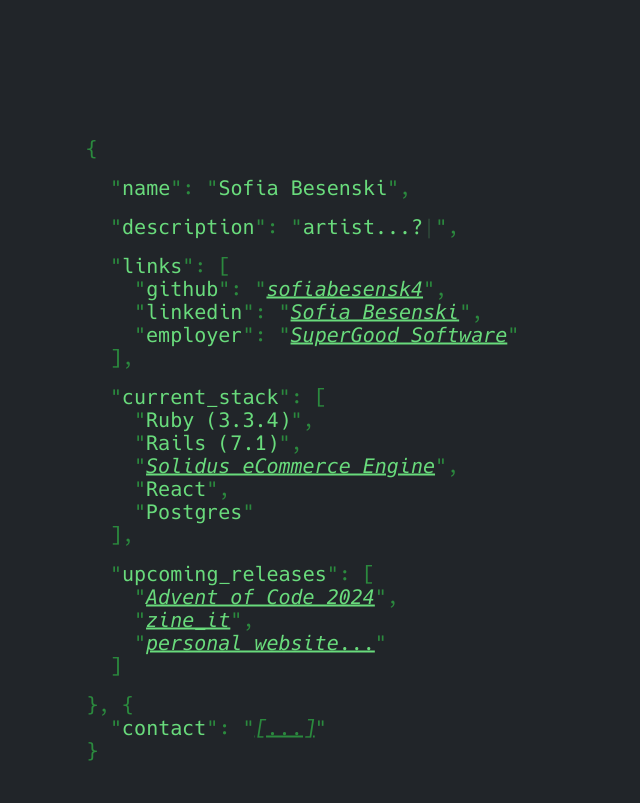
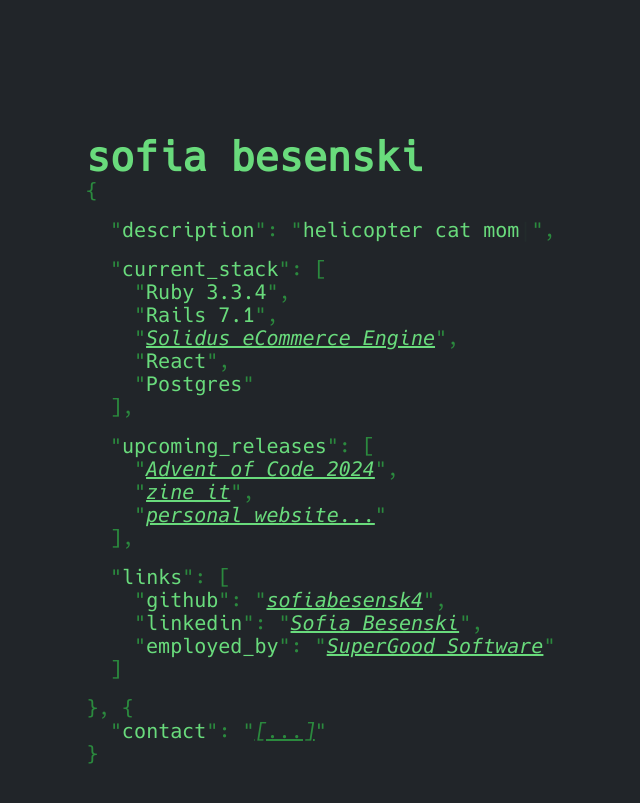
Before and after one commit to sofiabesenski4/sofiabesenski4.github.io, a Jekyll site: the page built from index.markdown, in a window 1280 px wide. Shown: the top 803 px of the page, without its empty margins (42-682 px from the left). Built offline with Jekyll 4.4.1, drawn with Linux system fonts in a browser that asks for light colours; part of the change alters nothing that is shown.

Commit message:
Change some of the landing page content
Adding my name at the top level.

```diff
--- a/_data/json.yml
+++ b/_data/json.yml
@@ -1,26 +1,13 @@
-- key: Name
-  value: Sofia Besenski
 - key: Description
   value:
-  - programmer...?
-  - artist...?
+  - artist
   - helicopter cat mom
+  - fullstack web developer
   typed: true
-- key: links
-  value:
-    - key: github
-      value: sofiabesensk4
-      url: https://github.com/sofiabesenski4
-    - key: Linkedin
-      value: Sofia Besenski
-      url: https://www.linkedin.com/in/sofia-besenski-50557b1a4/
-    - key: employer
-      value: SuperGood Software
-      url: https://super.gd
 - key: current_stack
   value:
-    - Ruby (3.3.4)
-    - Rails (7.1)
+    - Ruby 3.3.4
+    - Rails 7.1
     - value: Solidus eCommerce Engine
       url: https://solidus.io/
     - React
@@ -33,3 +20,14 @@
       url: https://github.com/sofiabesenski4/zine_it
     - value: personal website...
       url: https://github.com/sofiabesenski4/sofiabesenski4.github.io
+- key: links
+  value:
+    - key: github
+      value: sofiabesensk4
+      url: https://github.com/sofiabesenski4
+    - key: Linkedin
+      value: Sofia Besenski
+      url: https://www.linkedin.com/in/sofia-besenski-50557b1a4/
+    - key: employed_by
+      value: SuperGood Software
+      url: https://super.gd
--- a/_layouts/home.html
+++ b/_layouts/home.html
@@ -29,6 +29,8 @@ layout: default
 {% assign tab = '_self' -%}
 {% endif -%}
 
+
+<h1 class="key">Sofia Besenski</h1>
 <span class="json">
   {% for pair in site.data.json %}
   <div class="my ms">
```
